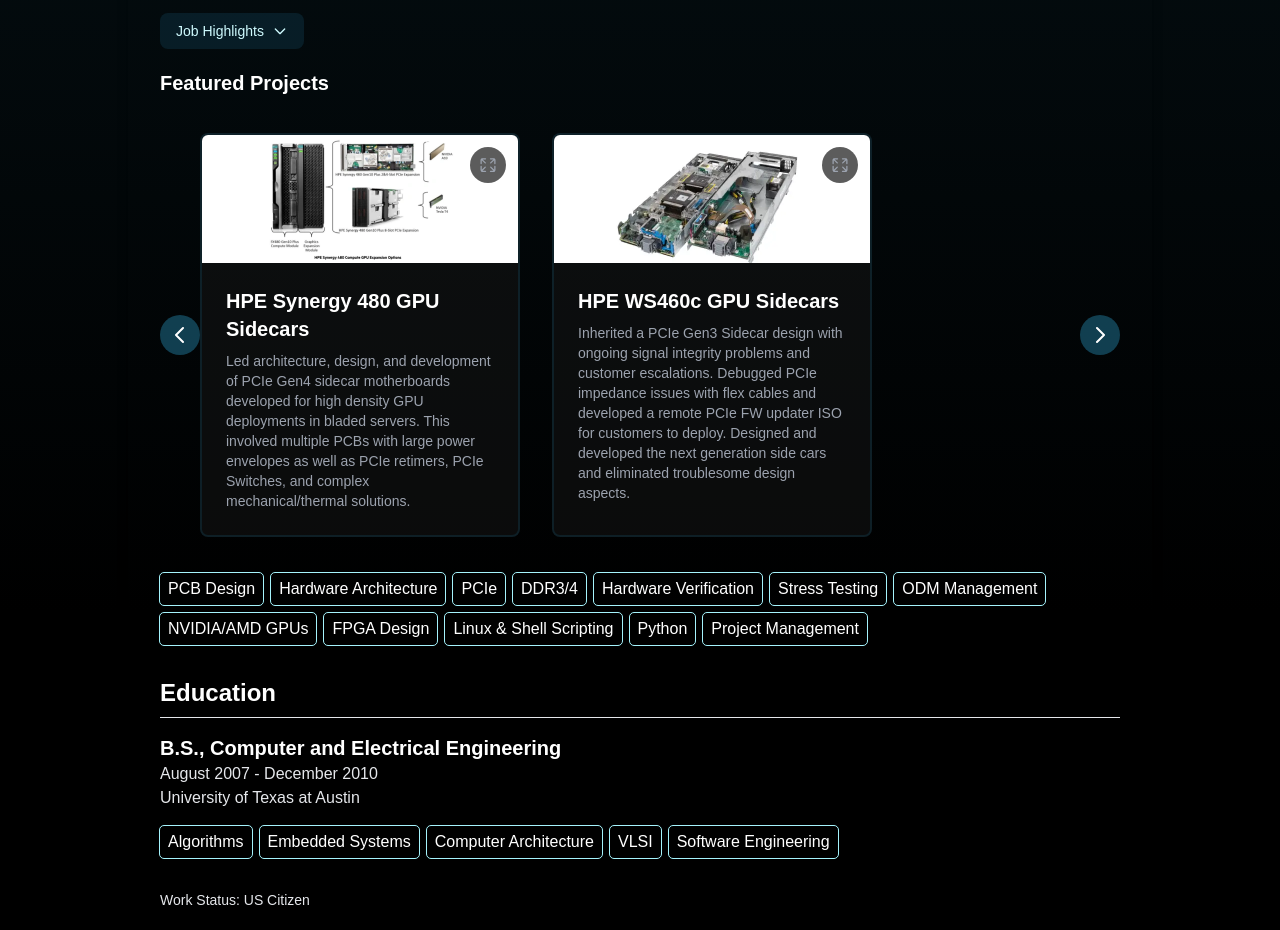
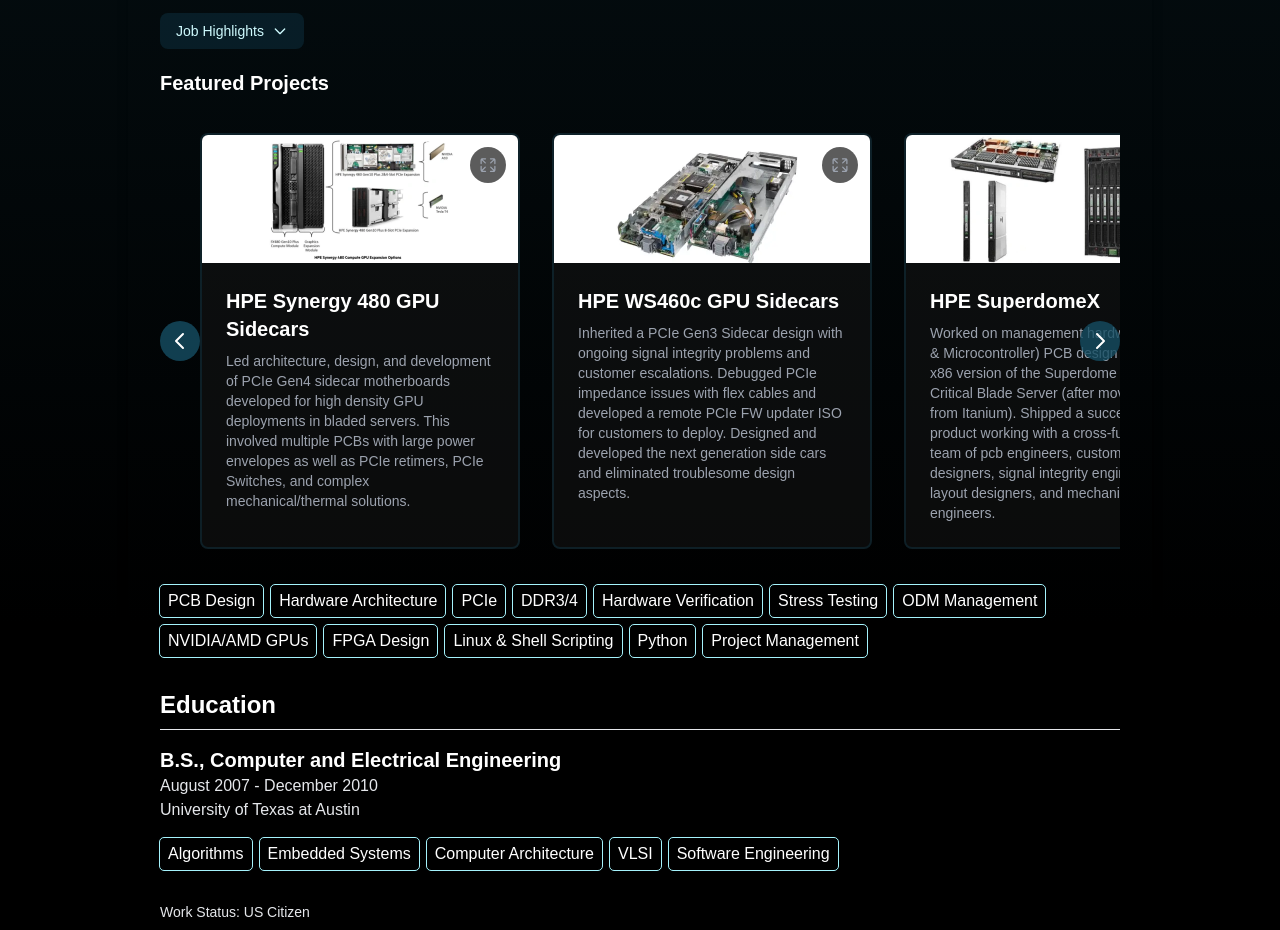
Before and after one commit to NikS-44/personal-portfolio, a Next.js app: page / in a window 1280 px wide. Shown: the part 2640-3570 px from the top of the page. Built offline with nearby package versions, Linux system fonts and the light colour scheme.

Commit message:
feat: add superdomex

```diff
--- a/app/components/homepage/Resume.tsx
+++ b/app/components/homepage/Resume.tsx
@@ -12,6 +12,8 @@ import microfocusMcc from "@/app/assets/microfocus-mcc.png";
 import SY480Thumbnail from "@/app/assets/SY480-thumbnail.webp";
 import SY480 from "@/app/assets/SY480.webp";
 import BL460Thumbnail from "@/app/assets/BL460-thumbnail.webp";
+import superdomeX from "@/app/assets/superdomex.webp";
+import superdomeXThumbnail from "@/app/assets/superdomex-thumbnail.webp";
 import BL460 from "@/app/assets/BL460.webp";
 import { Project, ProjectCarousel } from "@/app/components/projects/ProjectComponents";
 import { useState } from "react";
@@ -110,6 +112,20 @@ const HPE_PROJECTS: Project[] = [
       altText: "GPU Sidecar and Expansion options",
       width: 1024,
       height: 643,
+    },
+  },
+  {
+    id: "hpe-superdomex",
+    title: "HPE SuperdomeX",
+    description:
+      "Worked on management hardware (FPGA & Microcontroller) PCB design of the first x86 version of the Superdome Mission-Critical Blade Server (after moving away from Itanium). Shipped a successful product working with a cross-functional team of pcb engineers, custom asic designers, signal integrity engineers, layout designers, and mechanical engineers.",
+    thumbnail: superdomeXThumbnail,
+    details: {
+      image: superdomeX,
+      title: "SuperdomeX is an 8 Blade Server system supporting Mission-Critical applications and in-memory databases.",
+      altText: "Superdome X",
+      width: 800,
+      height: 400,
     },
   },
 ];
```
Also changed, not shown: app/assets/superdomex-thumbnail.webp (added), app/assets/superdomex.webp (added).
